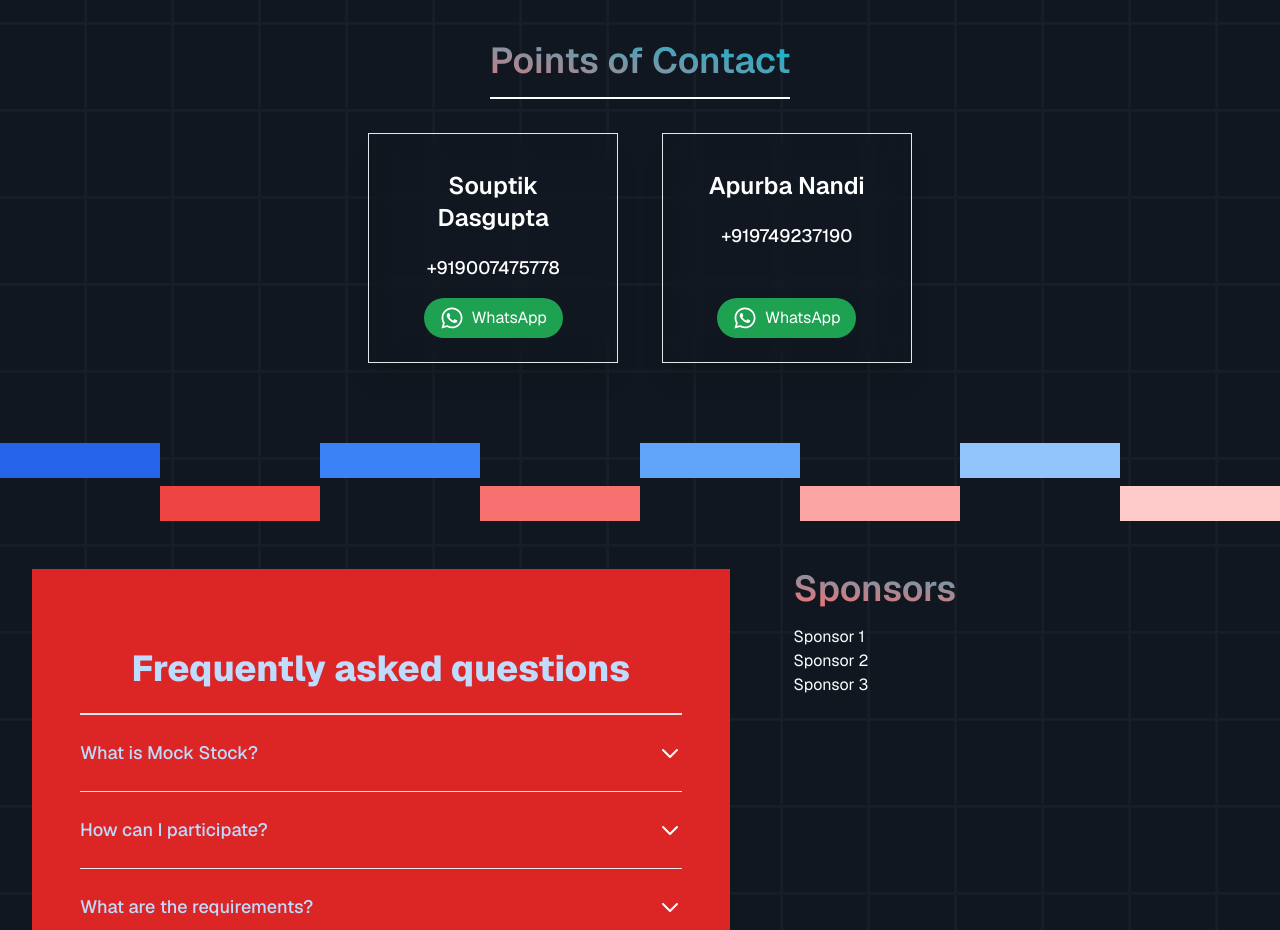
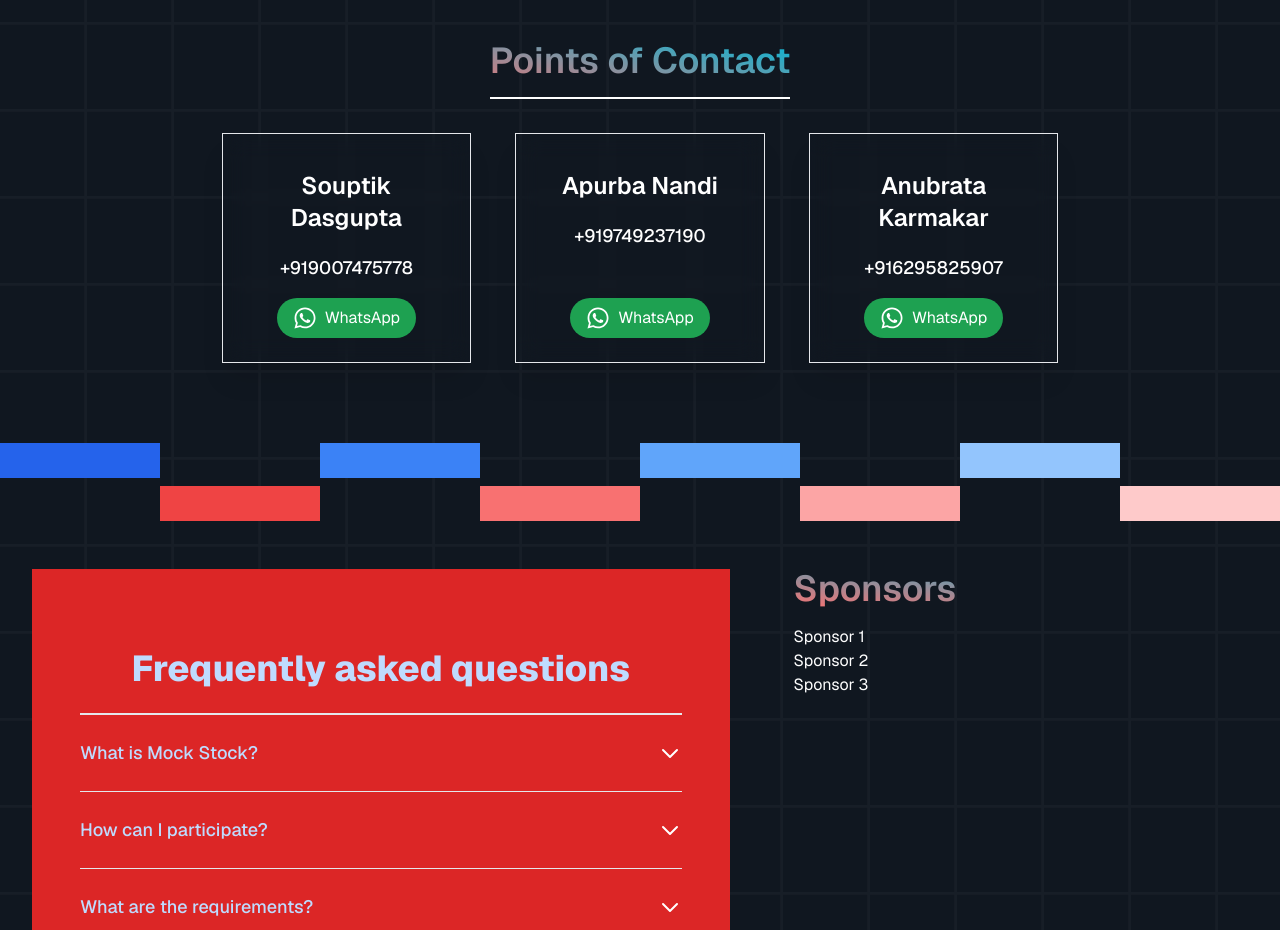
Before and after one commit to jadavpur-university-ed-cell/esummit-24, a Next.js app: page /events/mockstock in a window 1280 px wide. Shown: the part 2240-3170 px from the top of the page. Built offline with nearby package versions, Linux system fonts and the light colour scheme; no server answers.

Commit message:
Updated PoC details

```diff
--- a/app/events/mockstock/clientCode.tsx
+++ b/app/events/mockstock/clientCode.tsx
@@ -30,7 +30,8 @@ const MockStockEvent: React.FC<eventProps> = ({allow}) => {
 
   const pointsOfContact = [
     { name: "Souptik Dasgupta", phoneNumber: "+919007475778", nameColor: "text-red-500" },
-    { name: "Apurba Nandi", phoneNumber: "+919749237190", nameColor: "text-blue-500" }
+    { name: "Apurba Nandi", phoneNumber: "+919749237190", nameColor: "text-blue-500" },
+    { name: "Anubrata Karmakar", phoneNumber: "+916295825907", nameColor: "text-blue-500" }
   ];
 
   return (
```
